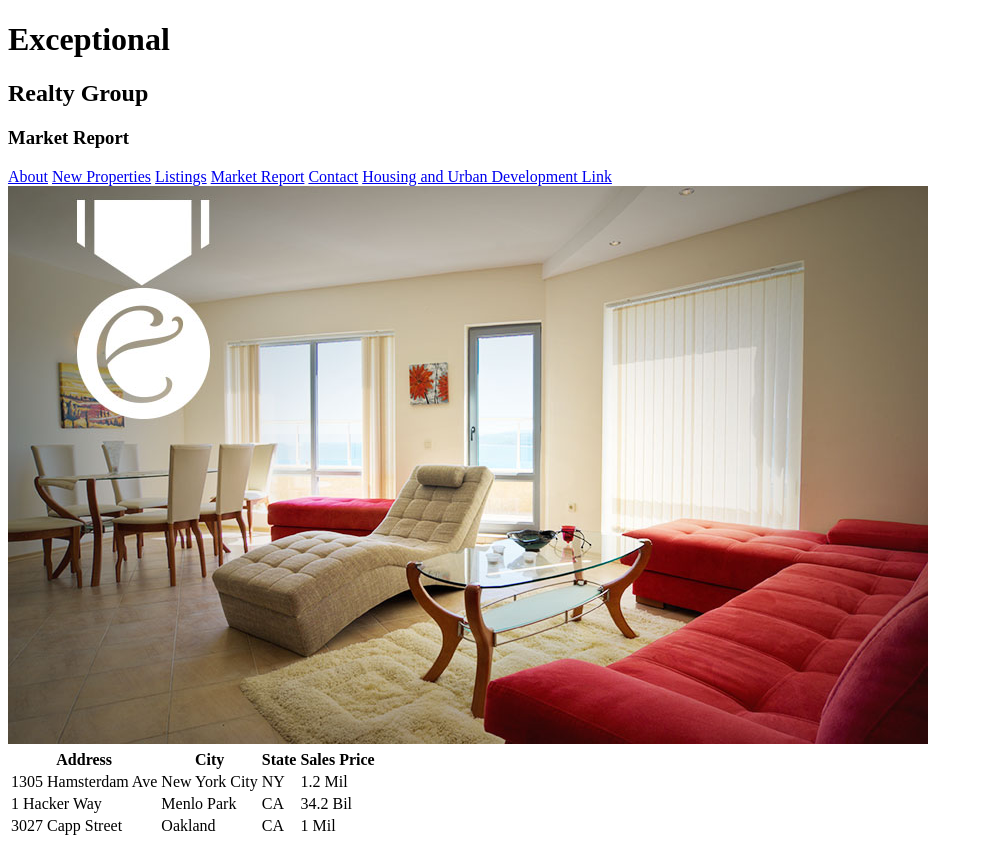
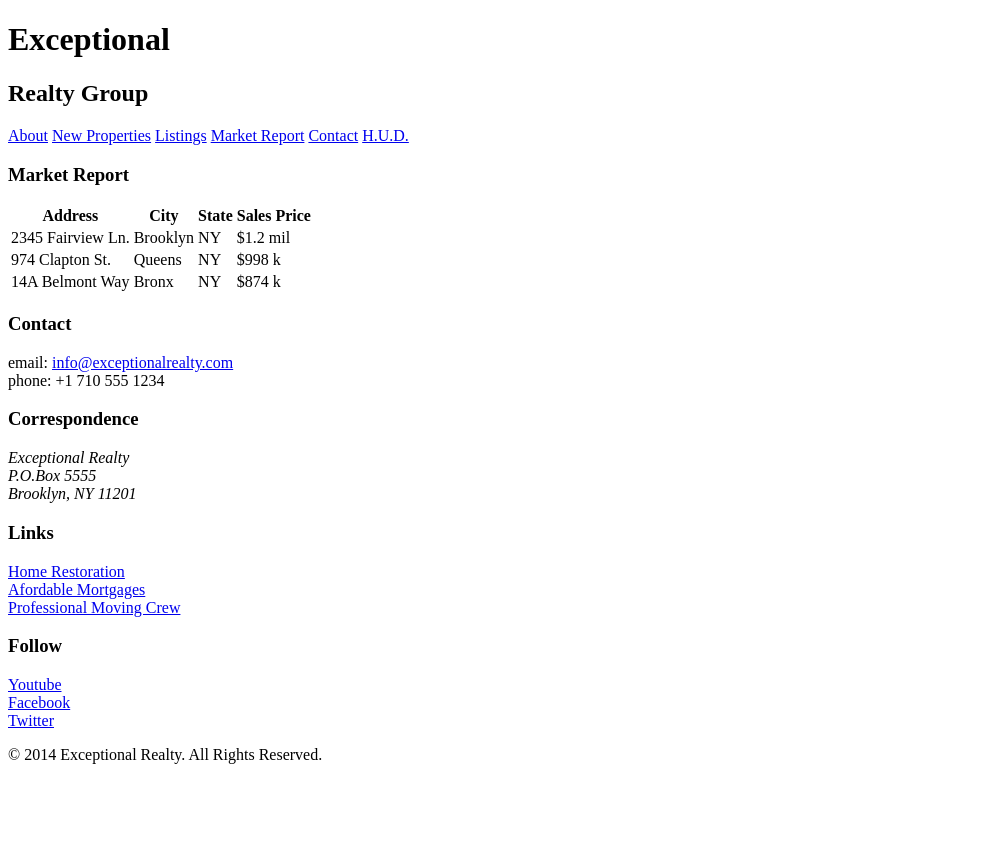
Before and after one commit to gURLmeetsCode/exceptional-realty, a plain HTML site: page market-report.html in a window 1280 px wide. Shown: the whole page, without its empty margins (0-984 px from the left). After the commit the page ends 800 px from the top, so only its background shows below. Drawn offline with Linux system fonts and the light colour scheme.

Commit message:
Update market-report.html

```diff
--- a/market-report.html
+++ b/market-report.html
@@ -1,38 +1,88 @@
-<!DOCTYPE html>
+<!doctype html>
 <html lang="en">
 <head>
   <meta charset="UTF-8">
   <title>Exceptional Realty Group - Luxury Homes - Market Report</title>
 </head>
 <body>
+  <header>
+    <div id="logo">
       <h1>Exceptional</h1>
       <h2>Realty Group</h2>
+    </div>
+
+    <nav>
+      <a href="index.html">About</a> <a href="new-properties.html">New Properties</a> <a href="real-estate-listings.html">Listings</a> <a href="market-report.html">Market Report</a> <a href="contact.html">Contact</a> <a href="http://hud.gov" target="_blank">H.U.D.</a>
+    </nav>
+  </header>
+
+  <section>
     <h3>Market Report</h3>
-
-	<a href="index.html">About</a>
-		<a href="new-properties.html"> New Properties</a>
-		<a href="real-estate-listings.html">Listings</a>
-		<a href="market-report.html">Market Report</a>
-		<a href="contact.html">Contact</a>
-		<a href="http://hud.gov" target="_blank"> Housing and Urban Development Link</a>
-
-		<img src="images/intro-pic.jpg" alt="Luxury Home Pic" title="Welcome to Exceptional Realty">
-
-
     <table>
       <tr>
-			<th> Address </th> <th> City</th> <th> State</th> <th> Sales Price</th>
+        <th>Address</th>
+        <th>City</th>
+        <th>State</th>
+        <th>Sales Price</th>
       </tr>
       <tr>
-			<td>1305 Hamsterdam Ave</td> <td> New York City </td> <td> NY </td> <td>1.2 Mil</td>
+        <td>2345 Fairview Ln.</td>
+        <td>Brooklyn</td>
+        <td>NY</td>
+        <td>$1.2 mil</td>
       </tr>
       <tr>
-			<td>1 Hacker Way</td> <td> Menlo Park </td> <td> CA </td> <td>34.2 Bil</td>
+        <td>974 Clapton St.</td>
+        <td>Queens</td>
+        <td>NY</td>
+        <td>$998 k</td>
       </tr>
       <tr>
-			<td>3027 Capp Street</td> <td> Oakland </td> <td> CA </td> <td>1 Mil</td>
+        <td>14A Belmont Way</td>
+        <td>Bronx</td>
+        <td>NY</td>
+        <td>$874 k</td>
       </tr>
     </table>
+  </section>
+
+  <section id="details">
+      <div>
+        <h3>Contact</h3>
+        <p>
+          email: <a href="mailto:info@exceptionalrealty.com">info@exceptionalrealty.com</a><br>
+          phone: +1 710 555 1234
+        </p>
+        <h3>Correspondence</h3>
+        <address>
+          Exceptional Realty<br>
+          P.O.Box 5555<br>
+          Brooklyn, NY 11201
+        </address>
+      </div>
+
+      <div>
+        <h3>Links</h3>
+        <p>
+          <a href="#" target="_blank">Home Restoration</a><br>
+          <a href="#" target="_blank">Afordable Mortgages</a><br>
+          <a href="#" target="_blank">Professional Moving Crew</a>
+        </p>
+      </div>
+
+      <div>
+        <h3>Follow</h3>
+        <p>
+          <a href="#" target="_blank">Youtube</a><br>
+          <a href="#" target="_blank">Facebook</a><br>
+          <a href="#" target="_blank">Twitter</a>
+        </p>
+      </div>
+    </section>
+
+    <footer>
+      &copy; 2014 Exceptional Realty. All Rights Reserved.
+    </footer>
 
 </body>
 </html>
```
Lines whose indentation alone changed are shown as unchanged.
